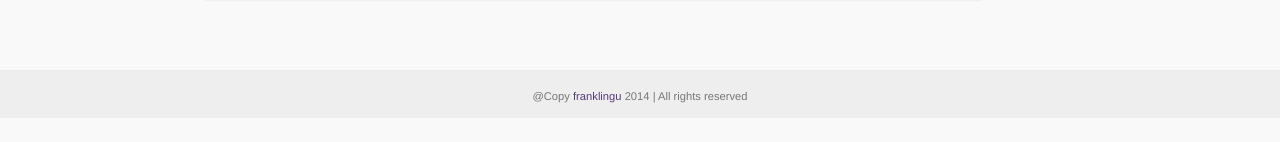
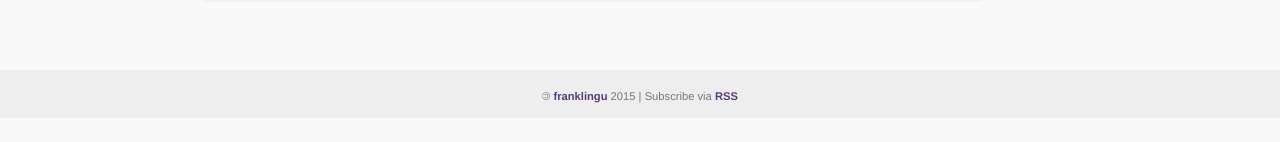
Before and after one commit to franklingu/franklingu.github.io, a Jekyll site: the page built from index.html, in a window 1280 px wide. Shown: the part 543-685 px from the top of the page. Built offline with Jekyll 4.4.1, drawn with Linux system fonts in a browser that asks for light colours; nearby versions of some CDN libraries; Markdown is read by kramdown in place of the engine named in the settings; the list of posts is cut into pages by our own code.

Commit message:
added rss for my site
Close #52

```diff
--- a/Gemfile
+++ b/Gemfile
@@ -1,5 +1,7 @@
 source 'http://rubygems.org'
 gem 'github-pages'
+gem 'jekyll-sitemap'
+gem 'jekyll-feed'
 
 # for listen gem usage on Windows
 require 'rbconfig'
--- a/_config.yml
+++ b/_config.yml
@@ -1,3 +1,8 @@
+name: Junchao's blog
+description: Personal blog of Junchao. For sharing experience in programming and life with others.
+url: http://franklingu.github.io/
+author: Junchao
+
 # Special for Windows UTF-8 setting
 markdown: redcarpet
 markdown_ext:  markdown
@@ -9,7 +14,7 @@
 layouts:     ./_layouts
 exclude:     ['Gemfile', 'Gemfile.lock', 'README.md', '_bower_components']
 keep_files:  ['.git']
-gems:        ['jekyll-sitemap']
+gems:        ['jekyll-sitemap', 'jekyll-feed']
 timezone:    Asain/Singapore
 encoding:    utf-8
 
--- a/_layouts/base.html
+++ b/_layouts/base.html
@@ -21,6 +21,8 @@
   <script type="text/javascript" src="/lib/bootstrap/dist/js/bootstrap.min.js"></script>
   <script type="text/javascript" src="/js/blog.js"></script>
   <script type="text/javascript" src="/js/google-analytics.js"></script>
+
+  <link href='/feed.xml' rel='alternate' type='application/atom+xml'>
 
   <!-- HTML5 shim and Respond.js IE8 support of HTML5 elements and media queries -->
   <!--[if lt IE 9]>
@@ -54,7 +56,7 @@
     {{content}}
   {% endif %}
   <footer class="col-sm-12 footer">
-    <p class="text-muted align-center small">@Copy <a href="mainto:franklingjunchao@gmail.com">franklingu</a> 2014 | All rights reserved</p>
+    <p class="text-muted align-center small"><span class="copy-left">©</span> <a href="mainto:franklingjunchao@gmail.com"><strong>franklingu</strong></a> 2015 | Subscribe via <a href="/feed.xml"><strong>RSS</strong></a></p>
   </footer>
 </body>
 </html>
--- a/css/style.css
+++ b/css/style.css
@@ -19,6 +19,18 @@
     padding: 50px;
     border-radius: 5px;
     box-shadow: 0px 0px 10px #A2A2A2;
+}
+
+.copy-left {
+    display: inline-block;
+    text-align: right;
+    margin: 0px;
+    -moz-transform: scaleX(-1);
+    -o-transform: scaleX(-1);
+    -webkit-transform: scaleX(-1);
+    transform: scaleX(-1);
+    filter: FlipH;
+    -ms-filter: "FlipH";
 }
 
 ul.blog-summary {
```
Also changed, not shown: Gemfile.lock.
